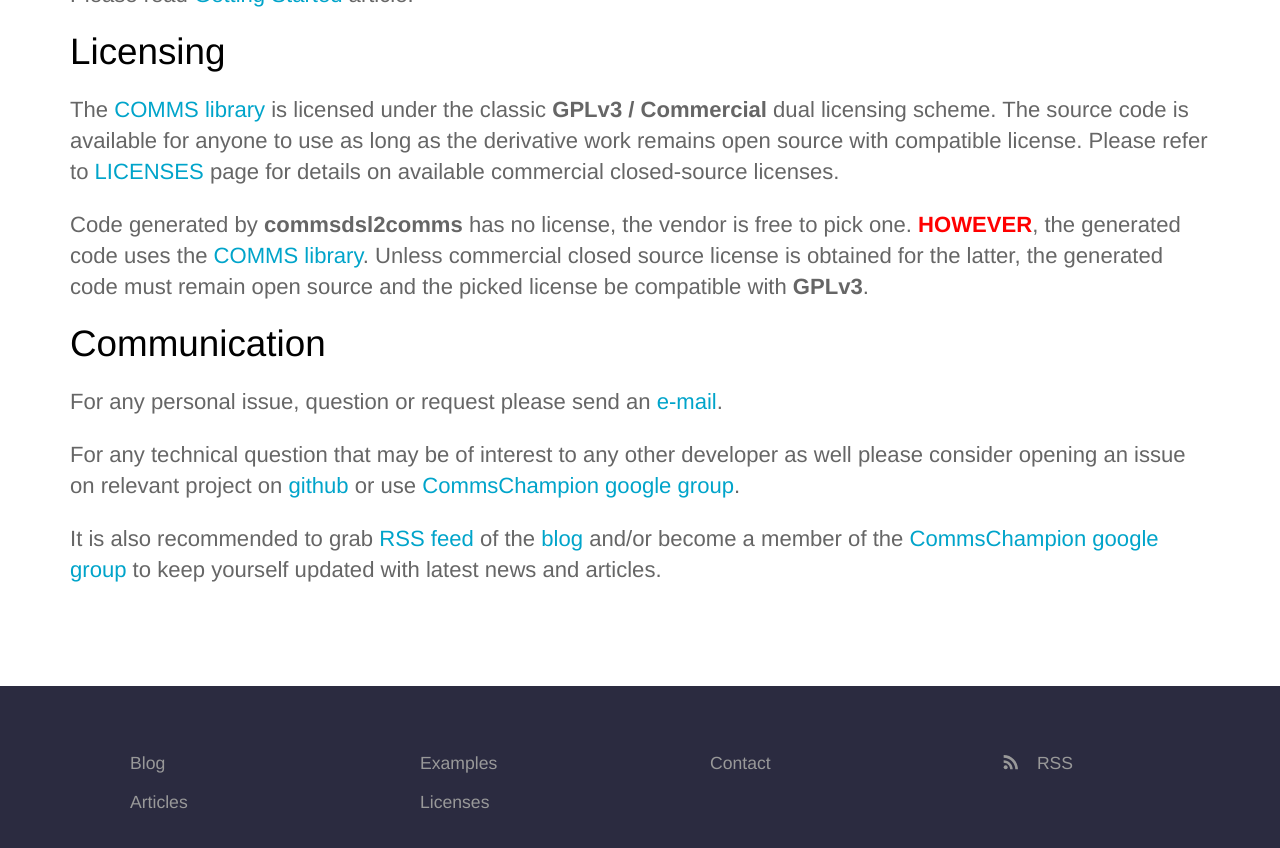
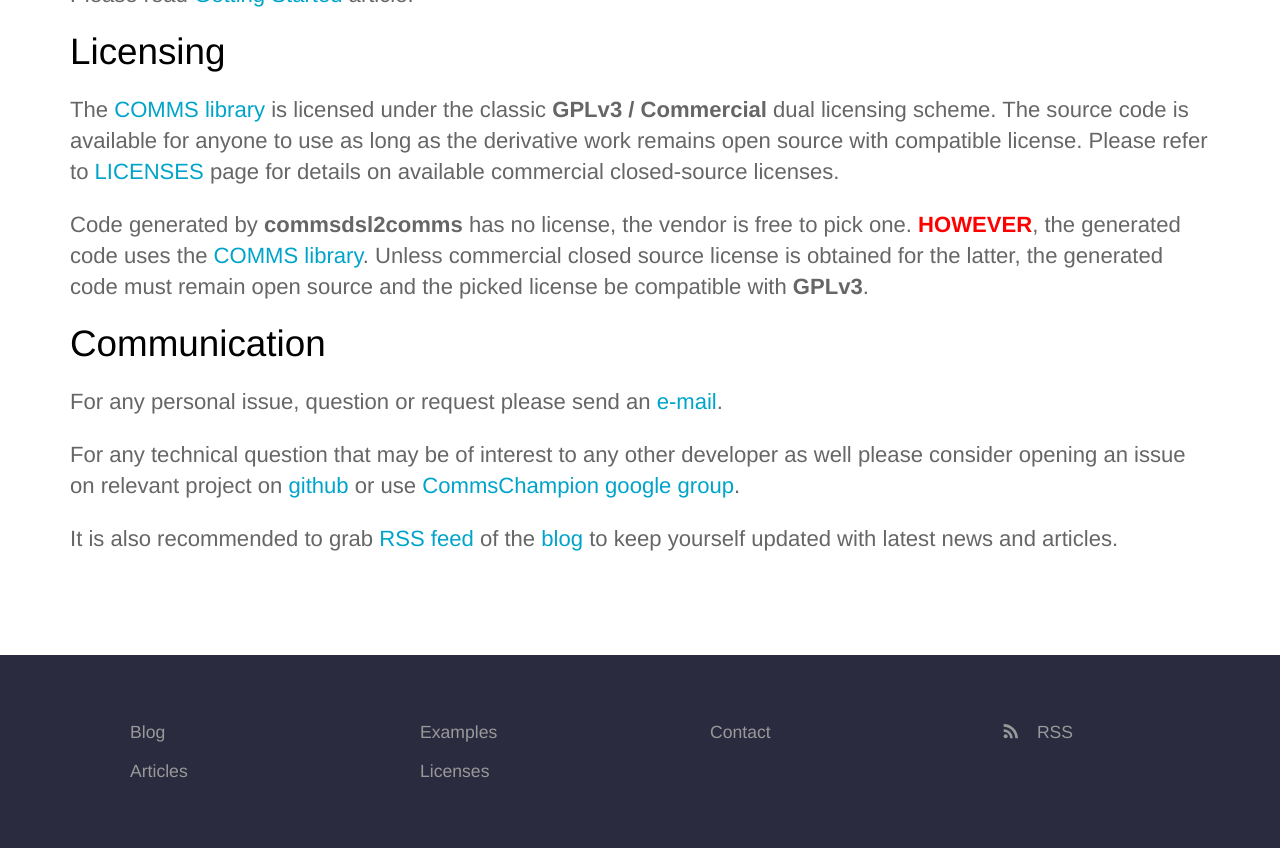
Before and after one commit to commschamp/commschamp.github.io, a Jekyll site: the page built from index.html, in a window 1280 px wide and 900 px high, scrolled down 3432 px. Shown: the top 848 px of the window. Built offline with Jekyll 4.4.1, drawn with Linux system fonts in a browser that asks for light colours.

Commit message:
Removing infor about google group.

```diff
--- a/_includes/home.md
+++ b/_includes/home.md
@@ -171,6 +171,5 @@
 or use [CommsChampion google group](https://groups.google.com/forum/#!forum/commschampion).
 
 It is also recommended to grab [RSS feed]({{ site.baseurl }}/feed.xml) of the
-[blog]({{ site.baseurl }}/blog/) and/or become a member of the
-[CommsChampion google group](https://groups.google.com/forum/#!forum/commschampion)
+[blog]({{ site.baseurl }}/blog/)
 to keep yourself updated with latest news and articles.
```
